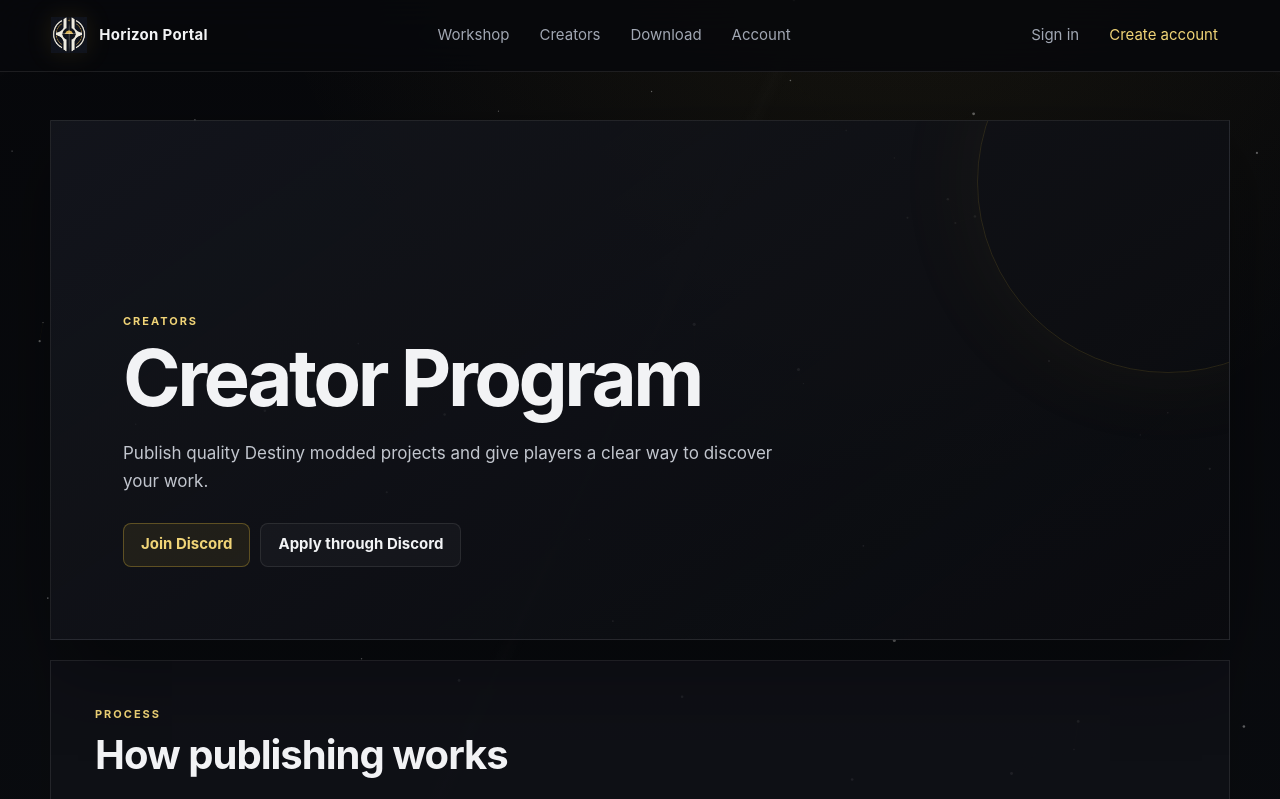
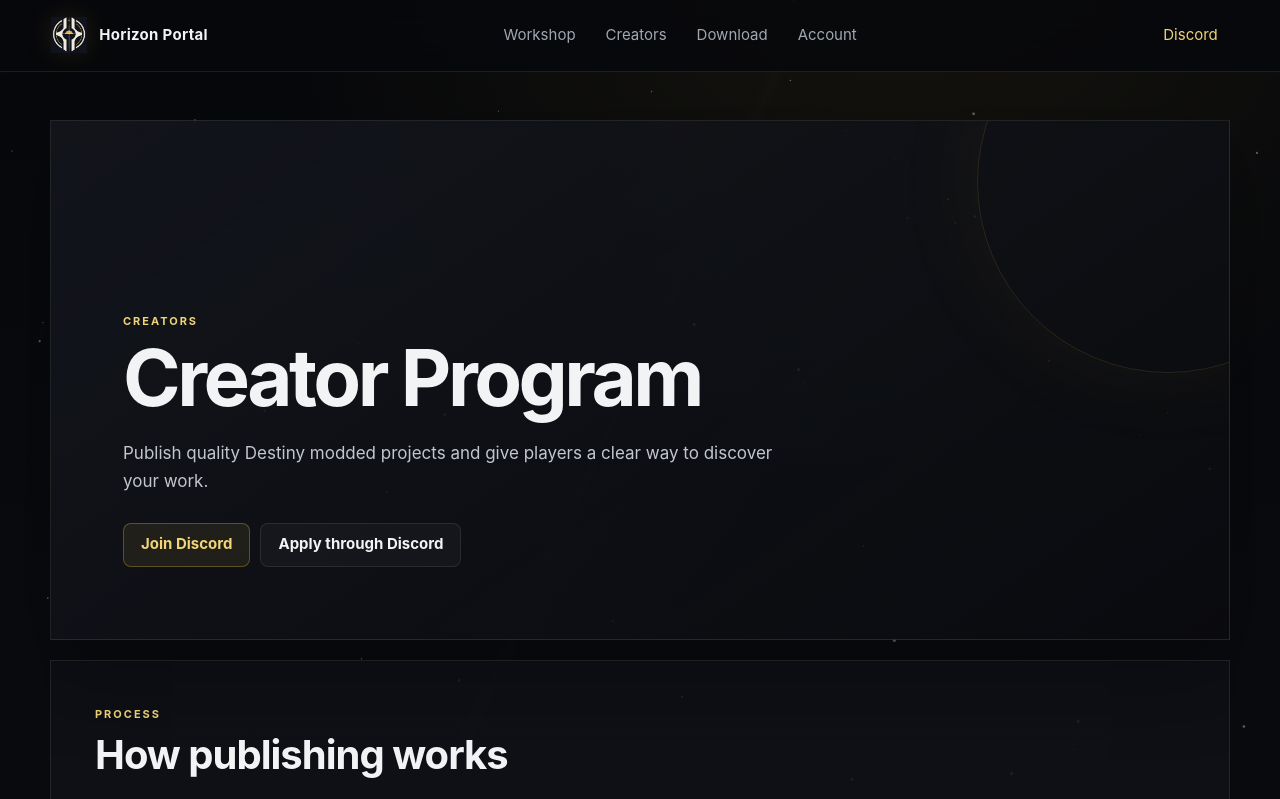
Before and after one commit to LV8-OPS/Horizon-Portal, a FastAPI app: page /creator in a window 1280 px wide. Shown: the top 799 px of the page. Run offline with FastAPI, Linux system fonts and the light colour scheme.

Commit message:
Make Discord the public account login

```diff
--- a/templates/base.html
+++ b/templates/base.html
@@ -67,21 +67,9 @@
       {% else %}
 
         <!-- Logged out -->
-        <a
-          class="top-link"
-          href="/login"
-        >
-          {{ t('login') }}
-        </a>
+        <a class="top-link top-link-accent" href="/api/auth/discord/start?mode=web">Discord</a>
 
-        <a
-          class="top-link top-link-accent"
-          href="/register"
-        >
-          {{ t('register') }}
-        </a>
-
-      {% endif %}
+{% endif %}
 
     </div>
 
```
